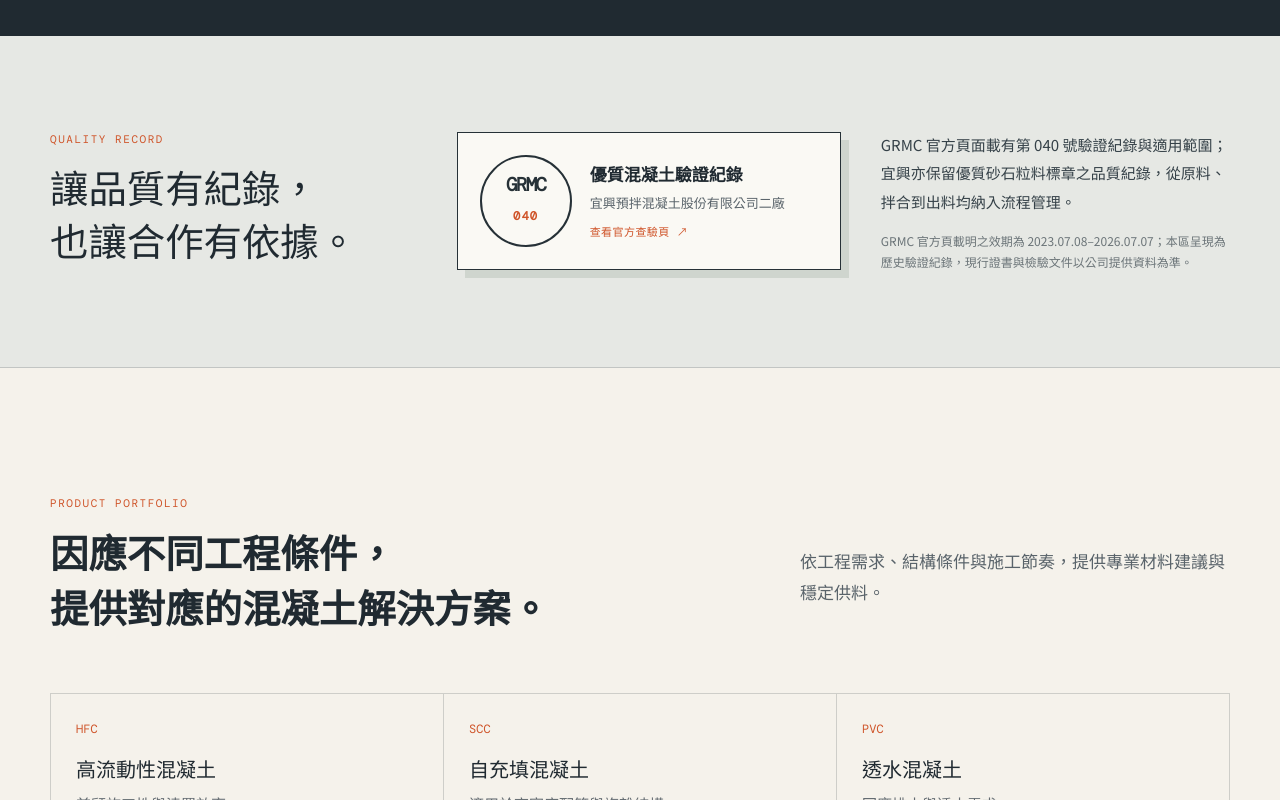
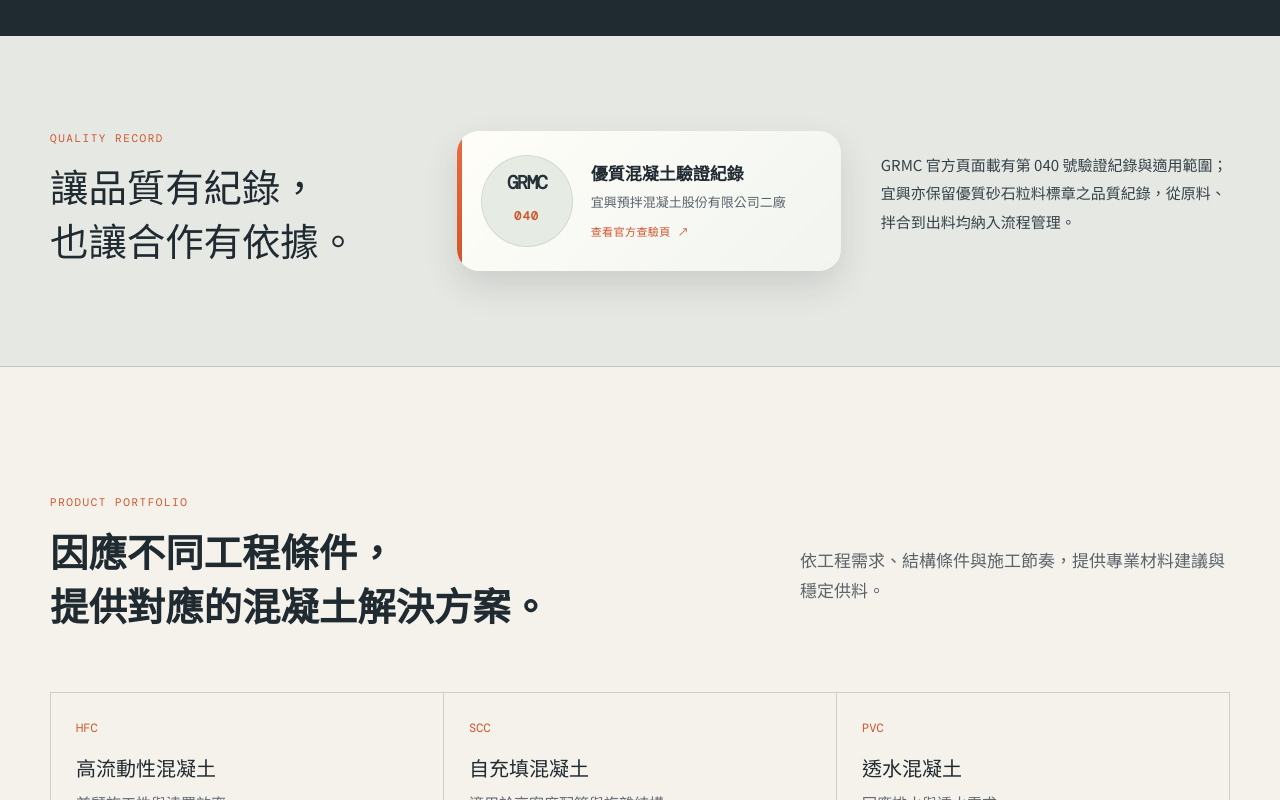
Before and after one commit to Vince-Chen-hao/yixing-concrete, a Nuxt app: page / in a window 1280 px wide. Shown: the part 1840-2640 px from the top of the page. Built offline with nearby package versions, Linux system fonts and the light colour scheme.

Commit message:
refactor(site): streamline quality card and gallery

```diff
--- a/assets/css/industry-refresh.css
+++ b/assets/css/industry-refresh.css
@@ -18,16 +18,16 @@
 .quality-record { padding:95px 0; border-bottom:1px solid var(--line); background:#e6e8e4; }
 .quality-layout { display:grid; grid-template-columns:1.05fr 1.1fr 1fr; gap:40px; align-items:center; }
 .quality-layout h2 { margin:0; font:clamp(30px,3vw,44px)/1.4 'Noto Serif TC',serif; }
-.grmc-record { display:grid; grid-template-columns:92px 1fr; gap:18px; align-items:center; padding:22px; border:1px solid #263137; background:#faf9f4; box-shadow:8px 8px 0 #cfd5ce; transition:transform .2s ease,box-shadow .2s ease; }
-.grmc-record:hover { transform:translate(-3px,-3px); box-shadow:11px 11px 0 #c6ccc5; }
-.grmc-seal { display:grid; width:92px; aspect-ratio:1; place-items:center; border:2px solid #263137; border-radius:50%; color:#263137; font:700 19px/1 'DM Mono',monospace; letter-spacing:-.08em; }
+.grmc-record { position:relative; display:grid; grid-template-columns:92px 1fr; gap:18px; align-items:center; overflow:hidden; padding:24px; border:0; border-radius:22px; background:linear-gradient(135deg,#fffef9 0%,#f1f4ef 100%); box-shadow:0 15px 34px rgba(34,47,42,.14); transition:transform .2s ease,box-shadow .2s ease; }
+.grmc-record:before { content:''; position:absolute; inset:0 auto 0 0; width:5px; background:linear-gradient(#e86d43,#cf5429); }
+.grmc-record:hover { transform:translateY(-3px); box-shadow:0 20px 40px rgba(34,47,42,.18); }
+.grmc-seal { display:grid; width:92px; aspect-ratio:1; place-items:center; border:0; border-radius:50%; color:#263137; background:#e6ece4; box-shadow:inset 0 0 0 1px rgba(38,49,55,.1); font:700 19px/1 'DM Mono',monospace; letter-spacing:-.08em; }
 .grmc-seal small { margin-top:-25px; color:var(--rust); font-size:12px; letter-spacing:.1em; }
 .grmc-record strong,.grmc-record em,.grmc-record b { display:block; }
 .grmc-record strong { font:700 17px/1.5 'Noto Serif TC',serif; }
 .grmc-record em { margin-top:4px; color:#59636a; font-size:13px; font-style:normal; line-height:1.6; }
 .grmc-record b { margin-top:10px; color:var(--rust); font:11px 'DM Mono',monospace; letter-spacing:.04em; }
 .quality-copy p { margin:0 0 14px; color:#354148; font-size:15px; line-height:1.9; }
-.quality-copy small { display:block; color:#6b7478; font-size:12px; line-height:1.75; }
 
 .capabilities { padding:0 0 118px; background:#162028; color:#f7f5ee; }
 .capability-visual { min-height:390px; display:flex; align-items:end; background:linear-gradient(90deg,rgba(8,15,21,.87) 0%,rgba(8,15,21,.48) 43%,rgba(8,15,21,.08) 75%),url('/service-industrial-plant.png') center bottom/cover; }
@@ -45,7 +45,7 @@
 .gallery-viewport { width:100%; overflow:hidden; }.gallery-track { display:flex; width:max-content; gap:14px; padding-left:14px; animation:gallery-scroll 68s linear infinite; }
 .gallery-card { position:relative; display:block; width:clamp(200px,18vw,280px); aspect-ratio:1.12; overflow:hidden; background:#1d282f; }.gallery-card img { width:100%; height:100%; object-fit:cover; transition:transform .5s ease; }
 .gallery-card:after { content:''; position:absolute; inset:45% 0 0; background:linear-gradient(transparent,rgba(10,18,23,.8)); pointer-events:none; }.gallery-card span { position:absolute; z-index:1; right:16px; bottom:14px; left:16px; color:#fff; font:14px 'Noto Serif TC',serif; letter-spacing:.05em; }
-.gallery-card:hover img { transform:scale(1.06); }.gallery-viewport:hover .gallery-track { animation-play-state:paused; }@keyframes gallery-scroll { to { transform:translateX(-50%); } }@media (prefers-reduced-motion:reduce){.gallery-track{animation:none}}
+.gallery-card--equipment img { object-position:center 18%; }.gallery-card:hover img { transform:scale(1.06); }.gallery-viewport:hover .gallery-track { animation-play-state:paused; }@keyframes gallery-scroll { to { transform:translateX(-50%); } }@media (prefers-reduced-motion:reduce){.gallery-track{animation:none}}
 
 .contact-cta { padding:120px 0; background:#e8ebe6; color:#17232a; border-top:7px solid var(--rust); }.contact-cta .section-tag { color:var(--rust); }
 .contact-heading { display:grid; grid-template-columns:1.2fr .8fr; gap:60px; align-items:end; }.contact-heading p { max-width:330px; margin:0 0 8px; line-height:2; color:#536067; }
--- a/pages/index.vue
+++ b/pages/index.vue
@@ -30,7 +30,7 @@
       <div class="shell quality-layout">
         <div><p class="section-tag">QUALITY RECORD</p><h2 id="quality-title">讓品質有紀錄，<br>也讓合作有依據。</h2></div>
         <a class="grmc-record" href="https://grmc.tcri.org.tw/verify/detail/25" target="_blank" rel="noreferrer" aria-label="前往 GRMC 官方驗證紀錄"><span class="grmc-seal">GRMC<small>040</small></span><span><strong>優質混凝土驗證紀錄</strong><em>宜興預拌混凝土股份有限公司二廠</em><b>查看官方查驗頁 ↗</b></span></a>
-        <div class="quality-copy"><p>GRMC 官方頁面載有第 040 號驗證紀錄與適用範圍；宜興亦保留優質砂石粒料標章之品質紀錄，從原料、拌合到出料均納入流程管理。</p><small>GRMC 官方頁載明之效期為 2023.07.08–2026.07.07；本區呈現為歷史驗證紀錄，現行證書與檢驗文件以公司提供資料為準。</small></div>
+        <div class="quality-copy"><p>GRMC 官方頁面載有第 040 號驗證紀錄與適用範圍；宜興亦保留優質砂石粒料標章之品質紀錄，從原料、拌合到出料均納入流程管理。</p></div>
       </div>
     </section>
 
@@ -48,7 +48,7 @@
 
     <section class="statement"><div class="shell"><p class="section-tag">YI XING CONCRETE</p><h2>不只完成一項工程，<br>更是守護工程之後的每一天。</h2></div></section>
 
-    <section class="project-gallery" aria-labelledby="gallery-title"><div class="shell gallery-heading"><div><p class="section-tag">ON SITE · FROM FACEBOOK</p><h2 id="gallery-title">現場，是品質真正被看見的地方。</h2></div><p>宜興的技術交流、廠區參訪與工程足跡。</p></div><div class="gallery-viewport"><div class="gallery-track"><a v-for="(photo, index) in galleryLoop" :key="`${photo.id}-${index}`" class="gallery-card" :href="photo.href" target="_blank" rel="noreferrer"><img :src="photo.src" :alt="photo.alt" loading="lazy"><span>{{ photo.label }}</span></a></div></div></section>
+    <section class="project-gallery" aria-labelledby="gallery-title"><div class="shell gallery-heading"><div><p class="section-tag">ON SITE · FROM FACEBOOK</p><h2 id="gallery-title">現場，是品質真正被看見的地方。</h2></div><p>宜興的技術交流、廠區參訪與工程足跡。</p></div><div class="gallery-viewport"><div class="gallery-track"><a v-for="(photo, index) in galleryLoop" :key="`${photo.id}-${index}`" class="gallery-card" :class="{ 'gallery-card--equipment': photo.focus === 'equipment' }" :href="photo.href" target="_blank" rel="noreferrer"><img :src="photo.src" :alt="photo.alt" loading="lazy"><span>{{ photo.label }}</span></a></div></div></section>
 
     <section class="contact-cta" id="contact"><div class="shell"><p class="section-tag">CONTACT US</p><div class="contact-heading"><h2>工程合作，<br>從一通可靠的電話開始。</h2><p>需要混凝土供應、材料規劃或工程合作，歡迎直接與宜興聯繫。</p></div><div class="contact-grid">
       <a class="contact-card" href="https://maps.app.goo.gl/suhr2guwQosepXpu9" target="_blank" rel="noreferrer"><span class="contact-icon"><svg viewBox="0 0 24 24" fill="none" aria-hidden="true"><path d="M20 10c0 5-8 11-8 11S4 15 4 10a8 8 0 1 1 16 0Z" stroke="currentColor" stroke-width="1.8"/><circle cx="12" cy="10" r="2.5" stroke="currentColor" stroke-width="1.8"/></svg></span><span><small>公司地址</small><strong>宜蘭縣冬山鄉大興村<br>德興六路 43 號</strong></span><b>→</b></a>
@@ -61,7 +61,7 @@
 
 <script setup lang="ts">
 const galleryPhotos = [
-  { id: '1665537548915827', src: '/project-photos/fb-01.jpg', label: '專業教育訓練', alt: '宜興專業教育訓練現場' }, { id: '1665537542249161', src: '/project-photos/fb-02.jpg', label: '技術交流', alt: '宜興技術交流分享' }, { id: '1665537488915833', src: '/project-photos/fb-03.jpg', label: '材料知識分享', alt: '混凝土材料專業分享' }, { id: '1665537482249167', src: '/project-photos/fb-04.jpg', label: '工程案例研討', alt: '工程案例研討活動' }, { id: '1658469232955992', src: '/project-photos/fb-05.jpg', label: '團隊專業培訓', alt: '宜興團隊專業培訓' }, { id: '1658469189622663', src: '/project-photos/fb-06.jpg', label: '品質實務分享', alt: '品質實務分享活動' }, { id: '1656958886440360', src: '/project-photos/fb-07.jpg', label: '職安管理', alt: '宜興職業安全管理活動' }, { id: '1579980004138249', src: '/project-photos/fb-08.jpg', label: '淡江大橋足跡', alt: '淡江大橋夜景與宜興團隊' }, { id: '1579069627562620', src: '/project-photos/fb-09.jpg', label: '低碳技術交流', alt: '混凝土低碳技術交流' }, { id: '1654447180024864', src: '/project-photos/fb-10.jpg', label: '廠區參訪', alt: '宜興預拌混凝土廠區參訪' },
+  { id: '1665537548915827', src: '/project-photos/fb-01.jpg', label: '專業教育訓練', alt: '宜興專業教育訓練現場' }, { id: '1665537542249161', src: '/project-photos/fb-02.jpg', label: '技術交流', alt: '宜興技術交流分享' }, { id: '1665537488915833', src: '/project-photos/fb-03.jpg', label: '材料知識分享', alt: '混凝土材料專業分享' }, { id: '1665537482249167', src: '/project-photos/fb-04.jpg', label: '工程案例研討', alt: '工程案例研討活動' }, { id: '1658469232955992', src: '/project-photos/fb-05.jpg', label: '團隊專業培訓', alt: '宜興團隊專業培訓' }, { id: '1654447276691521', src: '/project-photos/fb-11.jpg', label: '拌合設備參訪', alt: '宜興拌合設備與廠區參訪', focus: 'equipment' }, { id: '1656958886440360', src: '/project-photos/fb-07.jpg', label: '職安管理', alt: '宜興職業安全管理活動' }, { id: '1579980004138249', src: '/project-photos/fb-08.jpg', label: '淡江大橋足跡', alt: '淡江大橋夜景與宜興團隊' }, { id: '1579069627562620', src: '/project-photos/fb-09.jpg', label: '低碳技術交流', alt: '混凝土低碳技術交流' }, { id: '1654447180024864', src: '/project-photos/fb-10.jpg', label: '廠區參訪', alt: '宜興預拌混凝土廠區參訪' },
 ].map((photo) => ({ ...photo, href: `https://www.facebook.com/photo.php?fbid=${photo.id}&set=pb.100063787931424.-2207520000&type=3` }))
 const galleryLoop = [...galleryPhotos, ...galleryPhotos]
 useSeoMeta({ title: '宜興預拌混凝土股份有限公司｜穩定供料・品質管理・工程合作', description: '宜興預拌混凝土提供高流動性、自充填、透水、早強、鋼纖與預拌混凝土服務，以材料設計、穩定供料與全程品質管理支持工程合作。' })
```
Also changed, not shown: public/project-photos/fb-11.jpg (added).
